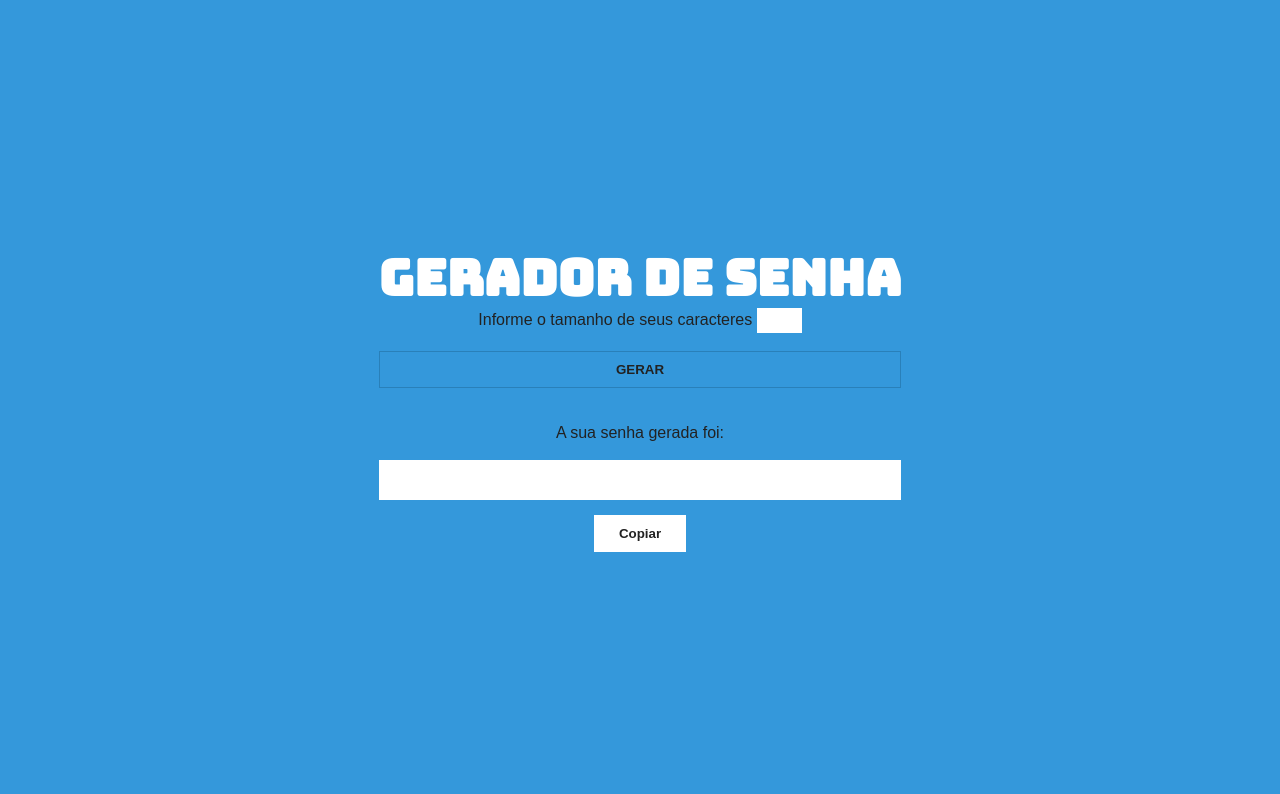
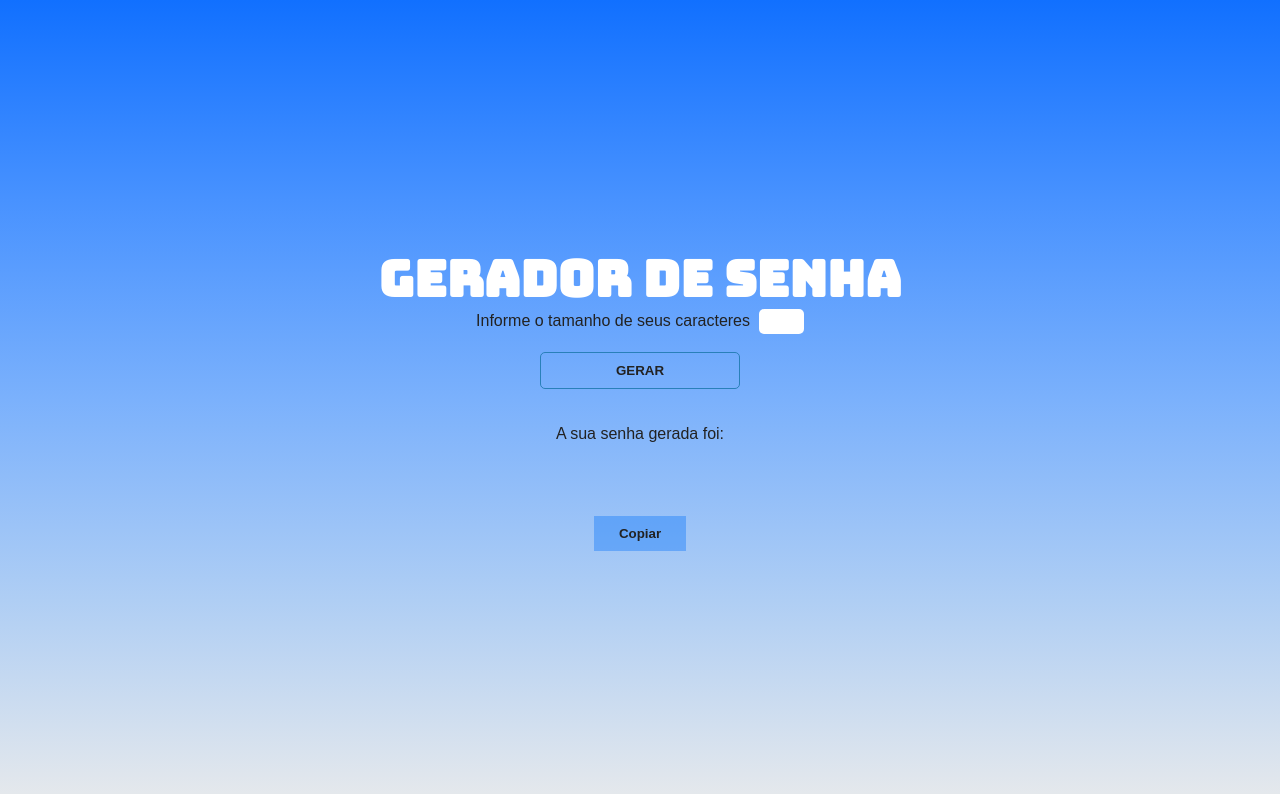
Before and after one commit to Mateuscoding/GERADOR-DE-SENHAS, a plain HTML site: page index.html in a window 1280 px wide. Both pictures are taken after a click on the button "GERAR". Drawn offline with Linux system fonts and the light colour scheme.

Commit message:
Refactoring
Design/Estrutura/

```diff
--- a/css/style.css
+++ b/css/style.css
@@ -5,7 +5,7 @@
 body{
     width: 100%;
     height: 100vh;
-    background-color: #3498db;
+    background-image: linear-gradient(to bottom, #1170ff, #4892ff, #7bb1fc, #afcef4, #e6e9ec);
     display: flex;
     justify-content: center;
     align-items: center;
@@ -24,15 +24,16 @@ h1{
     font-family: bungee;
     color: white;
 }
-form{
-    /* background-color: aqua; */
-    /* widows: 100%; */
-}
 form input{
     border: none;
     outline: none;
+    border-radius: 5px;
+    text-align: center;
 }
-#tamanho-senha{
+#generate{
+    width: 200px;
+}
+#length-password{
     padding: 5px;
     width: 35px;
 }
@@ -46,12 +47,13 @@ form input[type="button"]{
     cursor: pointer;
     color: rgb(34, 34, 34);
     font-weight: bold;
-
+    border-radius: 5px;
 }
 form input[type="button"]:hover{
     transition: .5s;
     background-color: white;
     color: #2980b9;
+    border-color: white;
 }
 
 .on{
@@ -62,24 +64,23 @@ form input[type="button"]:hover{
     display: none;
 }
 
-
-#senha{
+#password{
     display: flex;
     justify-content: center;
     align-items: center;
     width: 100%;
     min-height: 40px;
-    background-color: white;
-    color: #2980b9;
+    color: red;
+    border-radius: 5px;
 }
 
-#copiar{
+#copy{
     outline: none;
     margin-top: 15px;
     padding: 10px;
     width: 70px;
-    background-color: white;
-    border: 1px solid white;
+    background-color: rgba(0, 112, 250, 0.37);
+    border: none;
     color: rgb(34, 34, 34);
     font-weight: bold;
     cursor: pointer;
@@ -87,9 +88,14 @@ form input[type="button"]:hover{
     animation-duration: 3s;
     animation-direction: alternate-reverse;
     animation-iteration-count: infinite;
-
+    transition: .5s;
 }
-
+#copy:hover{
+    transition: .5s;
+    -webkit-box-shadow: 0px 3px 52px -11px rgba(0,113,250,1);
+-moz-box-shadow: 0px 3px 52px -11px rgba(0,113,250,1);
+box-shadow: 0px 3px 52px -11px rgba(0,113,250,1);
+}
 
 @keyframes animaCopiar {
     0%{
--- a/index.html
+++ b/index.html
@@ -5,35 +5,33 @@
     <meta http-equiv="X-UA-Compatible" content="IE=edge">
     <meta name="viewport" content="width=device-width, initial-scale=1.0">
     <link rel="stylesheet" href="./css/style.css">
-
     <title>Gerador de Senhas</title>
 </head>
 <body>
+    <div class="app">
 
-    <div class="app">
         <h1>GERADOR DE SENHA</h1>
 
         <form action="#">
             <label for="#">Informe o tamanho de seus caracteres
-                <input id="tamanho-senha" type="number" name="" id="">
+                <input id="length-password" type="number" name="" id="">
             </label>
             <br><br>
-            <input id="gerar" type="button" value="GERAR">
+            <input id="generate" type="button" value="GERAR">
         </form>
+
         <br><br>
 
-        <div id="divSenha" class="of">
+        <div id="response-container" class="of">
             <p>A sua senha gerada foi:</p>
             <br>
-            <p id="senha">  </p>
-            <button id="copiar">Copiar</button>
+            <p id="password">  </p>
+            <button id="copy">Copiar</button>
         </div>
-
 
     </div>
 
-
-        <script src="./js/script.js"></script>
+    <script src="./js/script.js"></script>
 
 </body>
 </html>
--- a/js/script.js
+++ b/js/script.js
@@ -1,52 +1,54 @@
 
-let btnGerar = document.querySelector('#gerar')
-let senhaGerada = document.querySelector('#senha')
-let divSenha = document.querySelector('#divSenha')
-let btnCopiar = document.querySelector('#copiar')
-let letras = 'AaBbCcDdEeFfGgHhIiJjKkLlMmNnOoPpQqRrSsTtUuVvWwXxYyZz'
+let btnGenerate = document.querySelector('#generate')
+let newPassoword = document.querySelector('#password')
+let responseContainer = document.querySelector('#response-container')
+let btnCopy = document.querySelector('#copy')
 
-let numeros = '0123456789'
+const characters = 'ABCDEFGHIJKLMNOPQRSTUVWXYZ' + 'abcdefghijklmnopqrstuvwxyz' + '0123456789'
+
+function generatePassword(length){ // Função limitada a quantidade de caracteres (length) para gerar uma letra ou número aleatório da variável "characters"
+
+    return length == 0?' ':
+        characters.charAt(Math.floor(Math.random() * characters.length)) + generatePassword(length -1)
+}
+
+btnGenerate.addEventListener('click', ()=>{
+
+    let length = parseInt(document.querySelector('#length-password').
+    value)
+
+    responseContainer.classList.remove('of')
+    newPassoword.textContent = generatePassword(length)
+
+})
+
+btnCopy.addEventListener('click', ()=>{ // Função do botão para copiar a senha (Ctrl c + Ctrl v )
+        alert('Senha copiada com sucesso!')
+        navigator.clipboard.writeText(newPassoword.textContent)
+    }
+)
 
 
 
-btnGerar.addEventListener('click', ()=>{
-
-    let digitos = parseInt(document.querySelector('#tamanho-senha').value)
-    // console.log(digitos)
-
-    let senha = ''
-
-    for(let i = 0; i <= digitos; i++){
-
-        let letrasOuNumeros = Math.floor(Math.random()*2)
-
-        if(letrasOuNumeros > 0){
-
-            let letra = Math.floor(Math.random()*52)
-
-            senha += letras[letra]
-
-            // console.log(letras[letra])
-
-        }else{
-
-            let numero = Math.floor(Math.random()*10)
-            senha+= numeros[numero]
-
-            console.log(numeros[numero])
-
-        }
-
-    }
-
-    divSenha.classList.remove('of')
-    senhaGerada.textContent = senha
-
-})
 
 
-btnCopiar.addEventListener('click', ()=>{
-        alert('Senha copiada com sucesso!')
-        navigator.clipboard.writeText(senhaGerada.textContent)
-    }
-)
+// btnGenerate.addEventListener('click', ()=>{
+
+//     let digitos = parseInt(document.querySelector('#tamanho-senha').value)
+
+//     let senha = ''
+
+//     for(let i = 0; i <= digitos; i++){
+
+//         let letrasOuNumeros = Math.floor(Math.random()*2)
+//         if(letrasOuNumeros > 0){
+//             let letra = Math.floor(Math.random()*52)
+//             senha += letras[letra]
+//         }else{
+//             let numero = Math.floor(Math.random()*10)
+//             senha+= numeros[numero]
+//         }
+//     }
+//     responseContainer.classList.remove('of')
+//     newPassoword.textContent = senha
+// })
```
